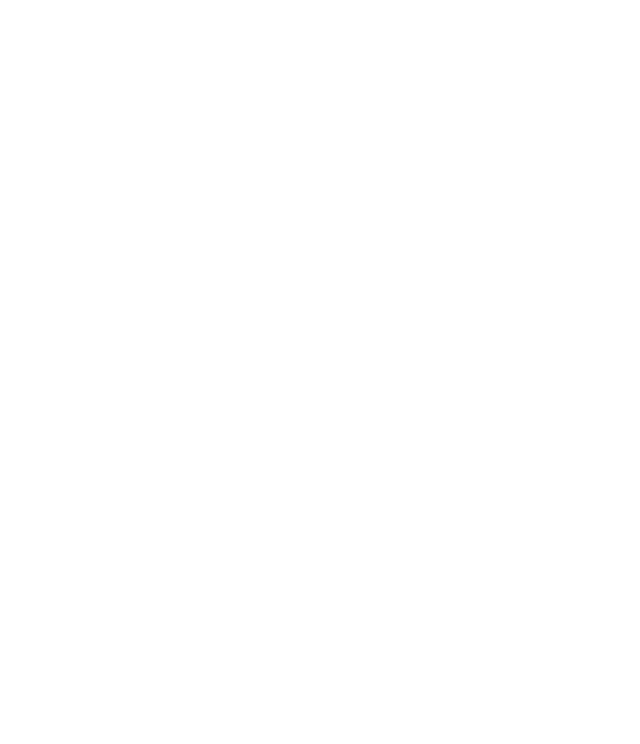
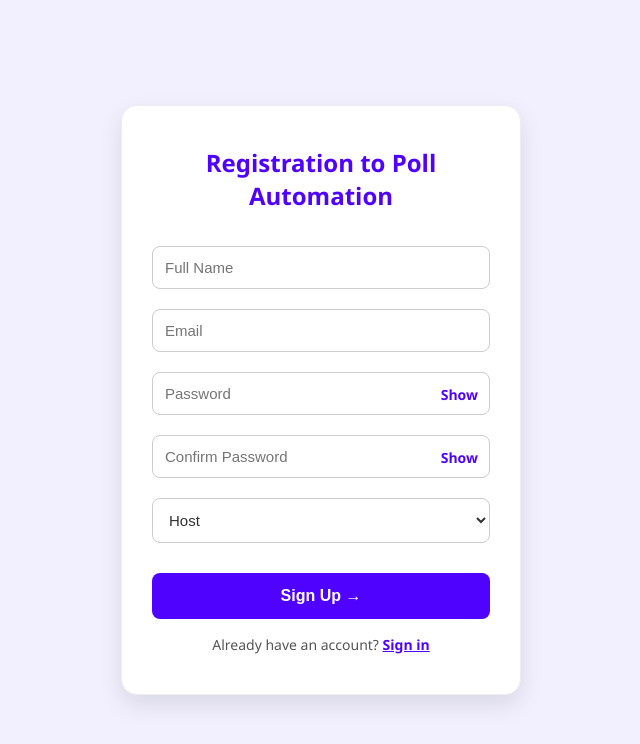
Before and after one commit to AyushHL/poll-generation, a React (Vite) app: page /signup in a window 1280 px wide. Before the commit this address had no page. Shown: the top 744 px of the page, without its empty margins (319-959 px from the left). Built offline with nearby package versions, Linux system fonts and the light colour scheme.

Commit message:
Ayush updated Login

```diff
--- a/src/App.tsx
+++ b/src/App.tsx
@@ -1,12 +1,18 @@
 import React from 'react';
 import { BrowserRouter as Router, Routes, Route } from 'react-router-dom';
 import Home from './pages/Home';
+import Register from './pages/Register';
 
+// Main App component that sets up the router and routes
+// This is the entry point for the application
+// It will render the Home component at the root path and Register component at /signup
+// Future routes like About, Login, Signup will be added here
 const App: React.FC = () => {
   return (
     <Router>
       <Routes>
         <Route path="/" element={<Home />} />
+        <Route path="/signup" element={<Register />} />
         {/* Future routes like About, Login, Signup will be added here */}
       </Routes>
     </Router>
--- a/src/main.tsx
+++ b/src/main.tsx
@@ -2,7 +2,6 @@
 import { createRoot } from 'react-dom/client'
 import './index.css'
 import App from './App.tsx'
-import './styles/fonts.css';
 
 createRoot(document.getElementById('root')!).render(
   <StrictMode>
--- a/src/pages/Home.tsx
+++ b/src/pages/Home.tsx
@@ -1,5 +1,5 @@
 import React from 'react';
-import '../styles/home.css'; // use your styles directory
+import '../styles/home.css';
 import { Link } from 'react-router-dom';
 
 const Home: React.FC = () => {
@@ -16,7 +16,7 @@
 
       <section className="hero">
         <h2>Welcome to Poll Automation</h2>
-        <p>Experience the best features tailored for you. Join us today and revolutionize real-time student engagement!</p>
+        <p>Experience the best features tailored for you. Join us today and revolutionize real-time audience engagement!</p>
         <div className="buttons">
           <Link to="/signup" className="btn btn-primary">Sign Up</Link>
           <Link to="/login" className="btn btn-outline">Login</Link>
--- /dev/null
+++ b/src/pages/Register.tsx
@@ -0,0 +1,201 @@
+import React, { useState } from 'react';
+
+const Register: React.FC = () => {
+  const [fullName, setFullName] = useState('');
+  const [email, setEmail] = useState('');
+  const [password, setPassword] = useState('');
+  const [confirmPassword, setConfirmPassword] = useState('');
+  const [role, setRole] = useState<'host' | 'participant'>('host');
+  const [showPassword, setShowPassword] = useState(false);
+  const [showConfirm, setShowConfirm] = useState(false);
+
+  const isEmailValid = (email: string): boolean =>
+    /^[^\s@]+@[^\s@]+\.[^\s@]+$/.test(email);
+
+  const isPasswordWeak = (pwd: string): boolean =>
+    pwd.length < 6 || !/[A-Z]/.test(pwd) || !/[0-9]/.test(pwd);
+
+  const togglePassword = () => setShowPassword((prev) => !prev);
+  const toggleConfirm = () => setShowConfirm((prev) => !prev);
+
+  const isConfirmMismatch = confirmPassword && password !== confirmPassword;
+
+  return (
+    <div style={containerStyle}>
+      <div style={cardStyle}>
+        <div style={{ textAlign: 'center', marginBottom: '24px' }}>
+          <h2 style={{ color: '#4f03ff', margin: 0 }}>Registration to Poll Automation</h2>
+        </div>
+
+        <input
+          type="text"
+          value={fullName}
+          onChange={(e) => setFullName(e.target.value)}
+          placeholder="Full Name"
+          style={inputStyle}
+        />
+
+        <input
+          type="email"
+          value={email}
+          onChange={(e) => setEmail(e.target.value)}
+          placeholder="Email"
+          style={{
+            ...inputStyle,
+            borderColor: email && !isEmailValid(email) ? 'red' : '#ccc'
+          }}
+        />
+        {email && !isEmailValid(email) && (
+          <p style={errorStyle}>Please enter a valid email address.</p>
+        )}
+
+        <div style={passwordWrapper}>
+          <input
+            type={showPassword ? 'text' : 'password'}
+            value={password}
+            onChange={(e) => setPassword(e.target.value)}
+            placeholder="Password"
+            style={{
+              ...inputStyle,
+              borderColor: password && isPasswordWeak(password) ? 'orange' : '#ccc'
+            }}
+          />
+          <span onClick={togglePassword} style={eyeStyle}>
+            {showPassword ? 'Hide' : 'Show'}
+          </span>
+        </div>
+        {password && isPasswordWeak(password) && (
+          <p style={errorStyle}>
+            Password should be at least 6 characters, include a capital letter and a number.
+          </p>
+        )}
+
+        <div style={passwordWrapper}>
+          <input
+            type={showConfirm ? 'text' : 'password'}
+            value={confirmPassword}
+            onChange={(e) => setConfirmPassword(e.target.value)}
+            placeholder="Confirm Password"
+            style={{
+              ...inputStyle,
+              borderColor: isConfirmMismatch ? 'red' : '#ccc'
+            }}
+          />
+          <span onClick={toggleConfirm} style={eyeStyle}>
+            {showConfirm ? 'Hide' : 'Show'}
+          </span>
+        </div>
+        {isConfirmMismatch && (
+          <p style={errorStyle}>Passwords do not match.</p>
+        )}
+
+        <select
+          value={role}
+          onChange={(e) => setRole(e.target.value as 'host' | 'participant')}
+          style={{
+            ...inputStyle,
+            backgroundColor: '#fff',
+            color: '#333',
+            cursor: 'pointer'
+          }}
+        >
+          <option value="host">Host</option>
+          <option value="participant">Participant</option>
+        </select>
+
+        <button style={primaryButtonStyle}>
+          Sign Up →
+        </button>
+
+        <p style={footerText}>
+          Already have an account?{' '}
+          <a href="/login" style={linkStyle}>Sign in</a>
+        </p>
+      </div>
+    </div>
+  );
+};
+
+// Styles
+const containerStyle: React.CSSProperties = {
+  minHeight: '100vh',
+  background: '#f2f0ff',
+  display: 'flex',
+  justifyContent: 'center',
+  alignItems: 'center',
+  padding: '20px',
+  fontFamily: 'Segoe UI, sans-serif'
+};
+
+const cardStyle: React.CSSProperties = {
+  background: '#ffffff',
+  borderRadius: '16px',
+  padding: '40px 30px',
+  maxWidth: '400px',
+  width: '100%',
+  boxShadow: '0 10px 25px rgba(0, 0, 0, 0.1)',
+  border: '1px solid #eee'
+};
+
+const inputStyle: React.CSSProperties = {
+  width: '100%',
+  padding: '12px',
+  margin: '10px 0',
+  borderRadius: '8px',
+  border: '1px solid #ccc',
+  backgroundColor: '#fff',
+  color: '#333',
+  fontSize: '15px',
+  outline: 'none'
+};
+
+const passwordWrapper: React.CSSProperties = {
+  position: 'relative'
+};
+
+const eyeStyle: React.CSSProperties = {
+  position: 'absolute',
+  right: '12px',
+  top: '50%',
+  transform: 'translateY(-50%)',
+  cursor: 'pointer',
+  fontSize: '14px',
+  fontWeight: 'bold',
+  color: '#4f03ff'
+};
+
+const errorStyle: React.CSSProperties = {
+  color: 'red',
+  fontSize: '12px',
+  marginTop: '-6px',
+  marginBottom: '10px'
+};
+
+const primaryButtonStyle: React.CSSProperties = {
+  width: '100%',
+  padding: '14px',
+  marginTop: '20px',
+  background: '#4f03ff',
+  color: 'white',
+  border: 'none',
+  borderRadius: '8px',
+  fontWeight: 'bold',
+  fontSize: '16px',
+  cursor: 'pointer'
+};
+
+const footerText: React.CSSProperties = {
+  color: '#555',
+  textAlign: 'center',
+  marginTop: '16px',
+  fontSize: '14px'
+};
+
+const linkStyle: React.CSSProperties = {
+  color: '#4f03ff',
+  fontWeight: 'bold',
+  textDecoration: 'underline',
+  cursor: 'pointer'
+};
+
+export default Register;
```
